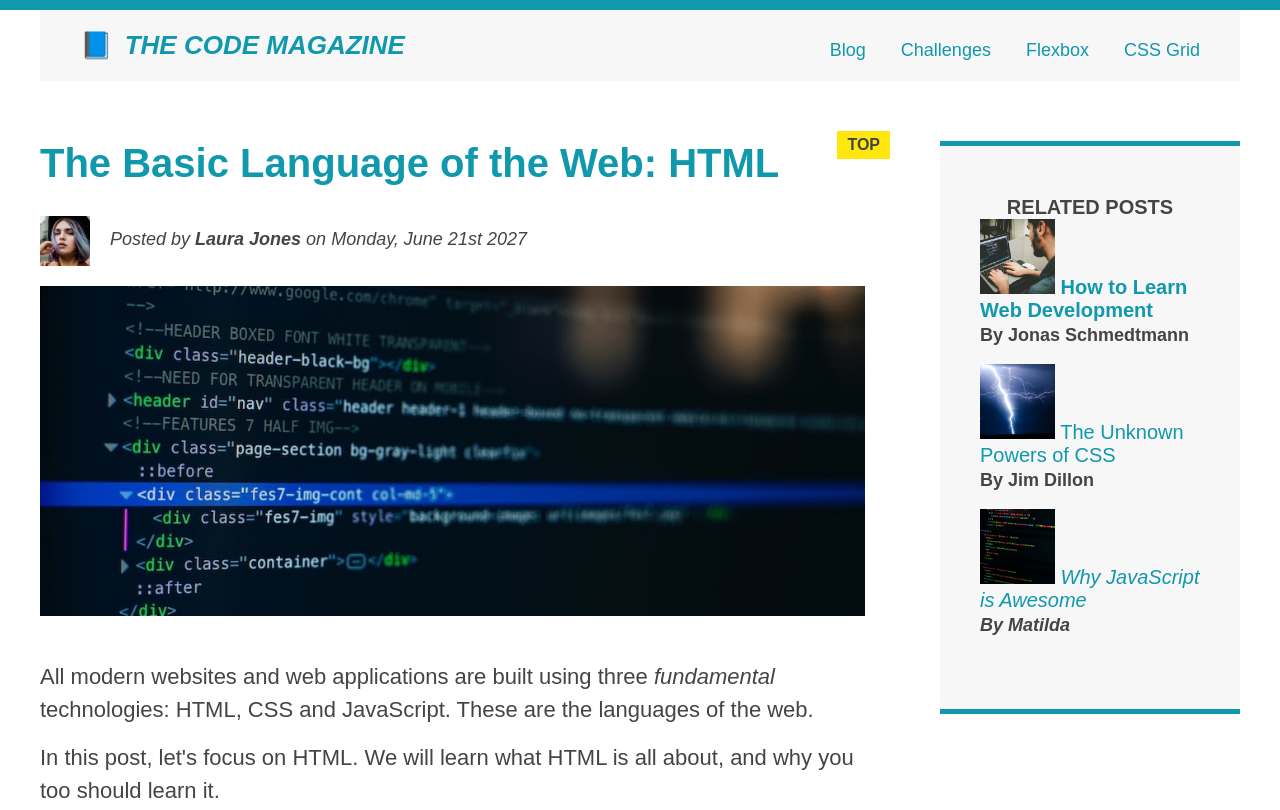
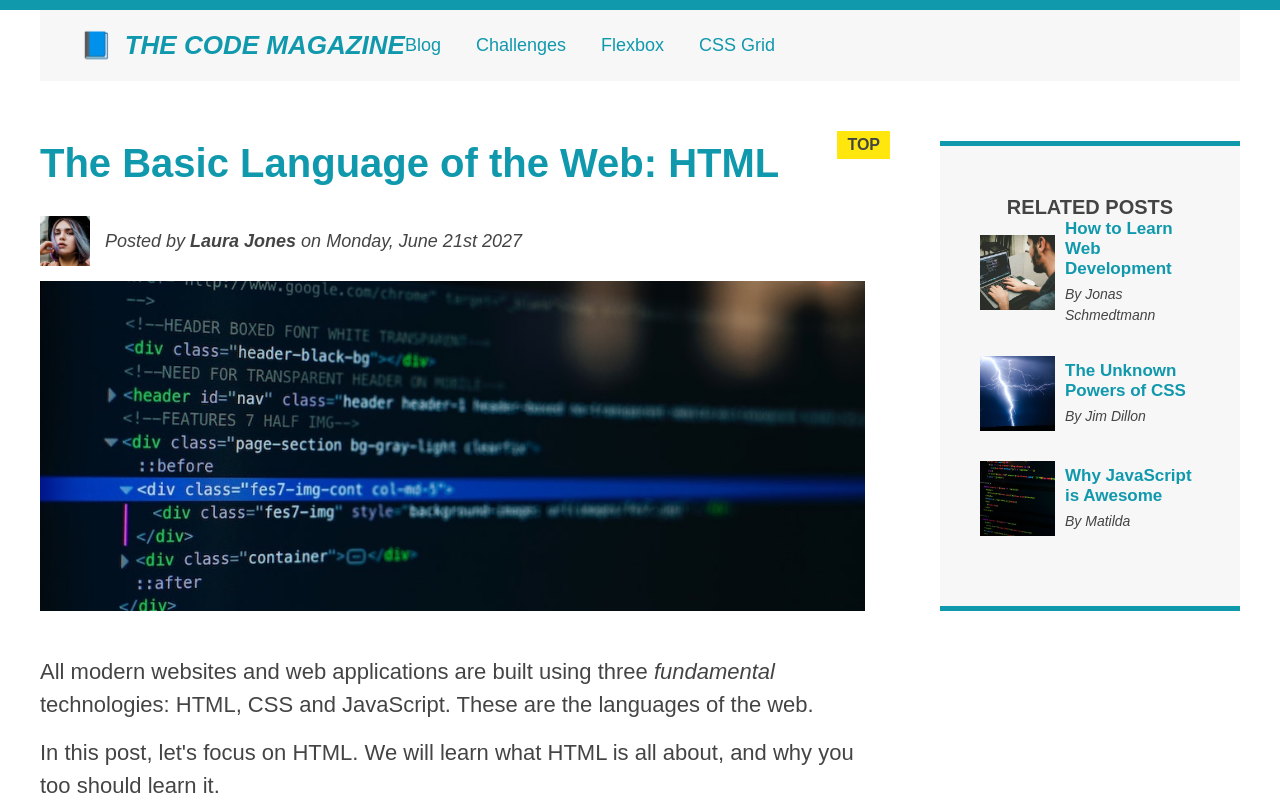
Before and after one commit to hoiredalert3/My-code---Udemy-Build-Responsive-Real-World-Websites-with_HTML-and-CSS-2022-6, a plain HTML site: page 04-CSS-Layouts/index.html in a window 1280 px wide. Shown: the top 810 px of the page. Drawn offline with Linux system fonts and the light colour scheme.

Commit message:
learned flexbox basics and apply to magazine page

```diff
--- a/04-CSS-Layouts/index.html
+++ b/04-CSS-Layouts/index.html
@@ -32,10 +32,11 @@
         <!-- <div class="clear"></div> -->
       </header>
 
+      <div class="post-content">
         <article>
           <header class="post-header">
             <h2>The Basic Language of the Web: HTML</h2>
-
+            <div class="author-box">
               <img
                 src="img/laura-jones.jpg"
                 alt="Headshot of Laura Jones"
@@ -47,7 +48,7 @@
               <p id="author" class="author">
                 Posted by <strong>Laura Jones</strong> on Monday, June 21st 2027
               </p>
-
+            </div>
             <img
               src="img/post-img.jpg"
               alt="HTML code on a screen"
@@ -61,8 +62,8 @@
           <p>
             All modern websites and web applications are built using three
             <em>fundamental</em>
-          technologies: HTML, CSS and JavaScript. These are the languages of the
-          web.
+            technologies: HTML, CSS and JavaScript. These are the languages of
+            the web.
           </p>
 
           <p>
@@ -74,8 +75,8 @@
           <p>
             HTML stands for <strong>H</strong>yper<strong>T</strong>ext
             <strong>M</strong>arkup <strong>L</strong>anguage. It's a markup
-          language that web developers use to structure and describe the content
-          of a webpage (not a programming language).
+            language that web developers use to structure and describe the
+            content of a webpage (not a programming language).
           </p>
           <p>
             HTML consists of elements that describe different types of content:
@@ -126,38 +127,47 @@
           <h4>Related posts</h4>
 
           <ul class="related">
-          <li>
+            <li class="related-post">
               <img
                 src="img/related-1.jpg"
                 alt="Person programming"
                 width="75"
                 height="75"
               />
-            <a href="#">How to Learn Web Development</a>
+              <div>
+                <a href="#" class="related-link"
+                  >How to Learn Web Development</a
+                >
                 <p class="related-author">By Jonas Schmedtmann</p>
+              </div>
             </li>
-          <li>
+            <li class="related-post">
               <img
                 src="img/related-2.jpg"
                 alt="Lightning"
                 width="75"
                 height="75"
               />
-            <a href="#">The Unknown Powers of CSS</a>
+              <div>
+                <a href="#" class="related-link">The Unknown Powers of CSS</a>
                 <p class="related-author">By Jim Dillon</p>
+              </div>
             </li>
-          <li>
+            <li class="related-post">
               <img
                 src="img/related-3.jpg"
                 alt="JavaScript code on a screen"
                 width="75"
                 height="75"
               />
-            <a href="#">Why JavaScript is Awesome</a>
+              <div>
+                <a href="#" class="related-link">Why JavaScript is Awesome</a>
                 <p class="related-author">By Matilda</p>
+              </div>
             </li>
           </ul>
         </aside>
+      </div>
 
       <footer>
         <p id="copyright" class="copyright text">
--- a/04-CSS-Layouts/style.css
+++ b/04-CSS-Layouts/style.css
@@ -196,7 +196,6 @@ nav a:link {
   display: block; */
 
   margin-right: 30px;
-  margin-top: 10px;
   display: inline-block;
 }
 
@@ -267,7 +266,7 @@ nav p {
 
 /* FLOATS */
 
-.author-img {
+/* .author-img {
   float: left;
   margin-bottom: 20px;
 }
@@ -308,4 +307,62 @@ aside {
 
 footer {
   clear: both;
+} */
+
+/* FLEXBOX */
+
+.main-header {
+  display: flex;
+  justify-content: flex-start;
+  align-items: center;
 }
+
+.author-box {
+  display: flex;
+  align-items: center;
+  gap: 15px;
+  margin-bottom: 15px;
+}
+
+.author {
+  margin-bottom: 0;
+}
+
+.related-post {
+  display: flex;
+  align-items: center;
+  gap: 10px;
+  margin-bottom: 30px;
+}
+
+.related-link {
+  display: block;
+  margin-bottom: 5px;
+  font-style: normal;
+  font-weight: bold;
+  font-size: 17px;
+}
+
+.related-author {
+  margin-bottom: 0;
+  font-size: 14px;
+  font-style: italic;
+  font-weight: normal;
+}
+
+.post-content {
+  display: flex;
+  /* justify-content: space-between; */
+  align-items: flex-start;
+  gap: 75px;
+  margin-bottom: 60px;
+}
+
+article {
+  flex: 0 0 825px;
+  margin-bottom: 0;
+}
+
+aside {
+  flex: 0 0 300px;
+}
```
Lines whose indentation alone changed are shown as unchanged.
